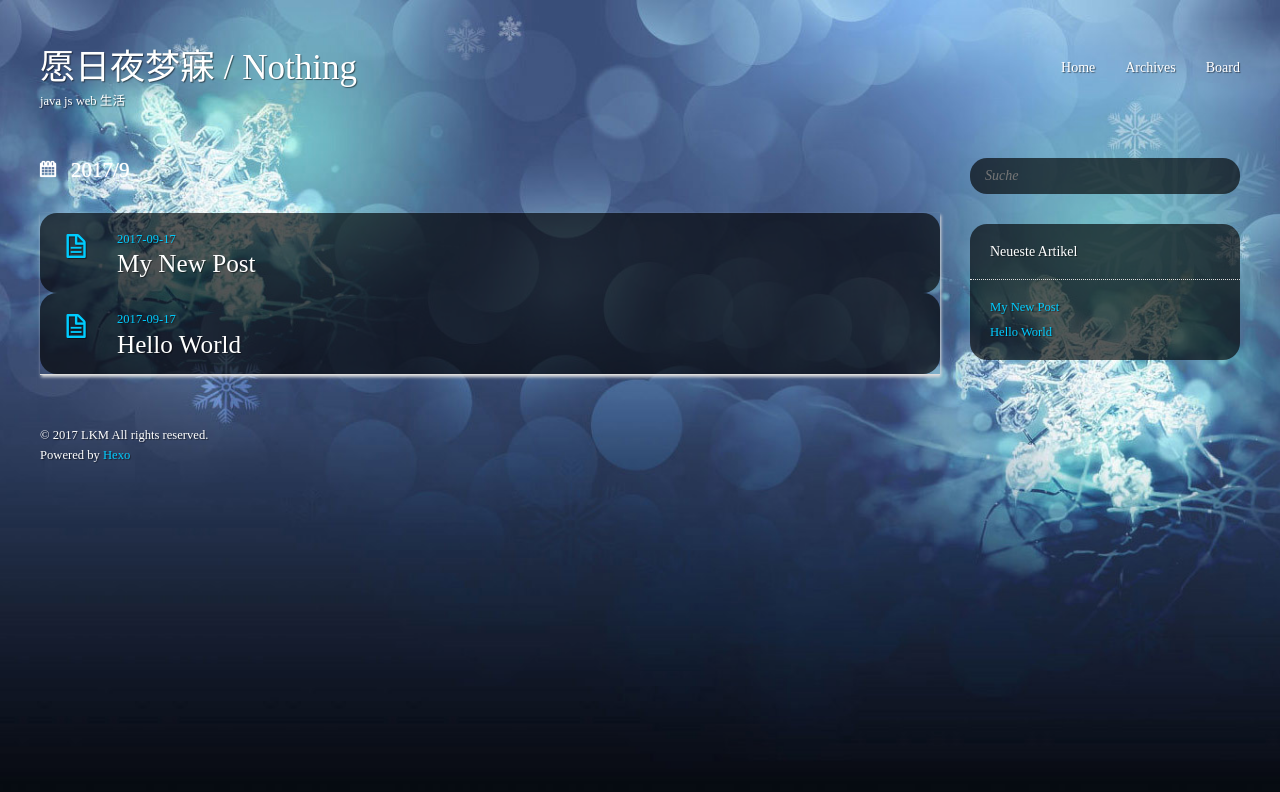
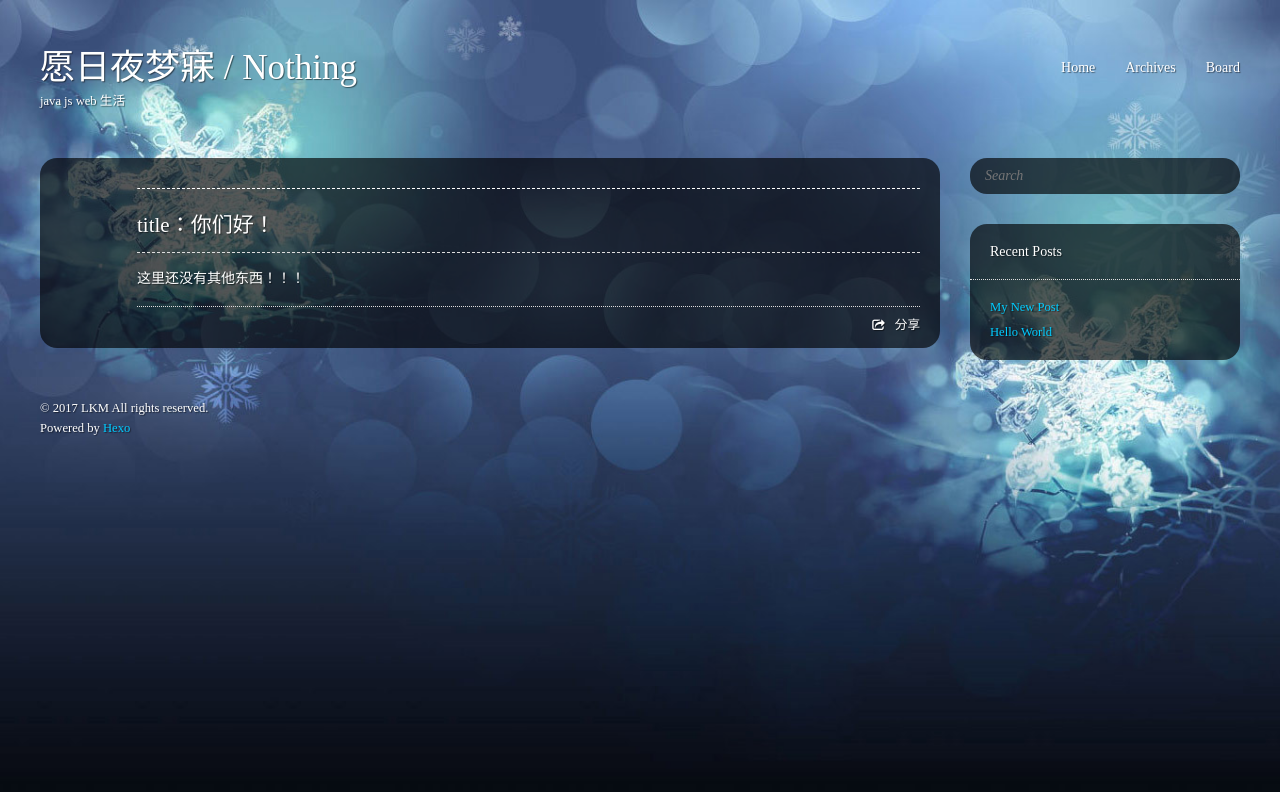
Before and after one commit to LKMMKL/LKMMKL.github.io, a plain HTML site: page board/index.html in a window 1280 px wide. Drawn offline with Linux system fonts and the light colour scheme; a script that the page names is missing.

Commit message:
Site updated: 2017-09-18 13:19:56

```diff
--- a/archives/2017/09/index.html
+++ b/board/index.html
@@ -3,7 +3,7 @@
 <head>
   <meta charset="utf-8" />
 
-  <title>Archiv: 2017/9 | 愿日夜梦寐 / Nothing</title>
+  <title>愿日夜梦寐 / Nothing</title>
   <meta name="author" content="LKM" />
 
 
@@ -59,42 +59,45 @@
 </nav>
 <div class="clearfix"></div></header>
   <div id="content" class="inner">
-    <div id="main-col" class="alignleft"><div id="wrapper">
-<h2 class="archive-title">2017/9</h2>
+    <div id="main-col" class="alignleft"><div id="wrapper"><article class="page">
+
+  <div class="post-content">
+    <header>
 
 
-  <div class="archive">
 
-      <article class="post">
-        <div class="post-content">
-          <header>
-            <div class="icon"></div>
-            <time datetime="2017-09-17T12:35:02.000Z"><a href="/2017/09/17/My-New-Post/">2017-09-17</a></time>
+    <h1 class="title"></h1>
 
-              <h1 class="title"><a href="/2017/09/17/My-New-Post/">My New Post</a></h1>
 
-          </header>
+    </header>
+    <div class="entry">
+
+        <hr>
+<h2 id="title：你们好！"><a href="#title：你们好！" class="headerlink" title="title：你们好！"></a>title：你们好！</h2><p>这里还没有其他东西！！！</p>
+
+
+    </div>
+
+    <footer>
+        <div class="alignright">
+
+          <a href='javascript:void(0)' class="share-link bdsharebuttonbox" data-cmd="more">分享</a>
         </div>
-      </article>
 
-      <article class="post">
-        <div class="post-content">
-          <header>
-            <div class="icon"></div>
-            <time datetime="2017-09-17T11:44:14.127Z"><a href="/2017/09/17/hello-world/">2017-09-17</a></time>
 
-              <h1 class="title"><a href="/2017/09/17/hello-world/">Hello World</a></h1>
+        <!-- partial('post/share') -->
+      <div class="clearfix"></div>
+    </footer>
+  </div>
+</article>
 
-          </header>
-        </div>
-      </article>
 
-  </div>
+
 </div></div>
     <aside id="sidebar" class="alignright">
   <div class="search">
   <form action="//google.com/search" method="get" accept-charset="utf-8">
-    <input type="search" name="q" results="0" placeholder="Suche">
+    <input type="search" name="q" results="0" placeholder="Search">
     <input type="hidden" name="q" value="site:yoursite.com">
   </form>
 </div>
@@ -103,7 +106,7 @@
 
 
 <div class="widget tag">
-  <h3 class="title">Neueste Artikel</h3>
+  <h3 class="title">Recent Posts</h3>
   <ul class="entry">
 
       <li>
```
Also changed, not shown: 2017/09/17/My-New-Post/index.html (+2 -2 lines), 2017/09/17/hello-world/index.html (+2 -2 lines), archives/2017/index.html (+3 -3 lines), archives/index.html (+4 -4 lines), index.html (+2 -2 lines).
